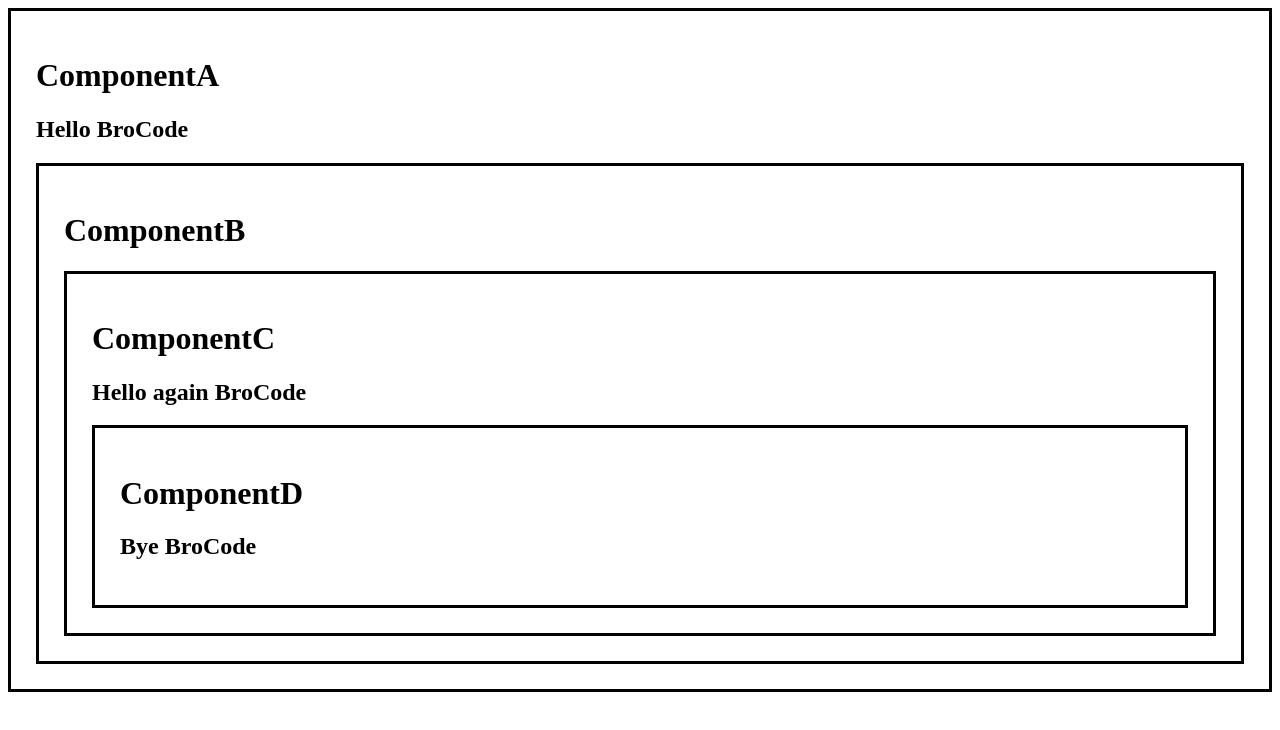
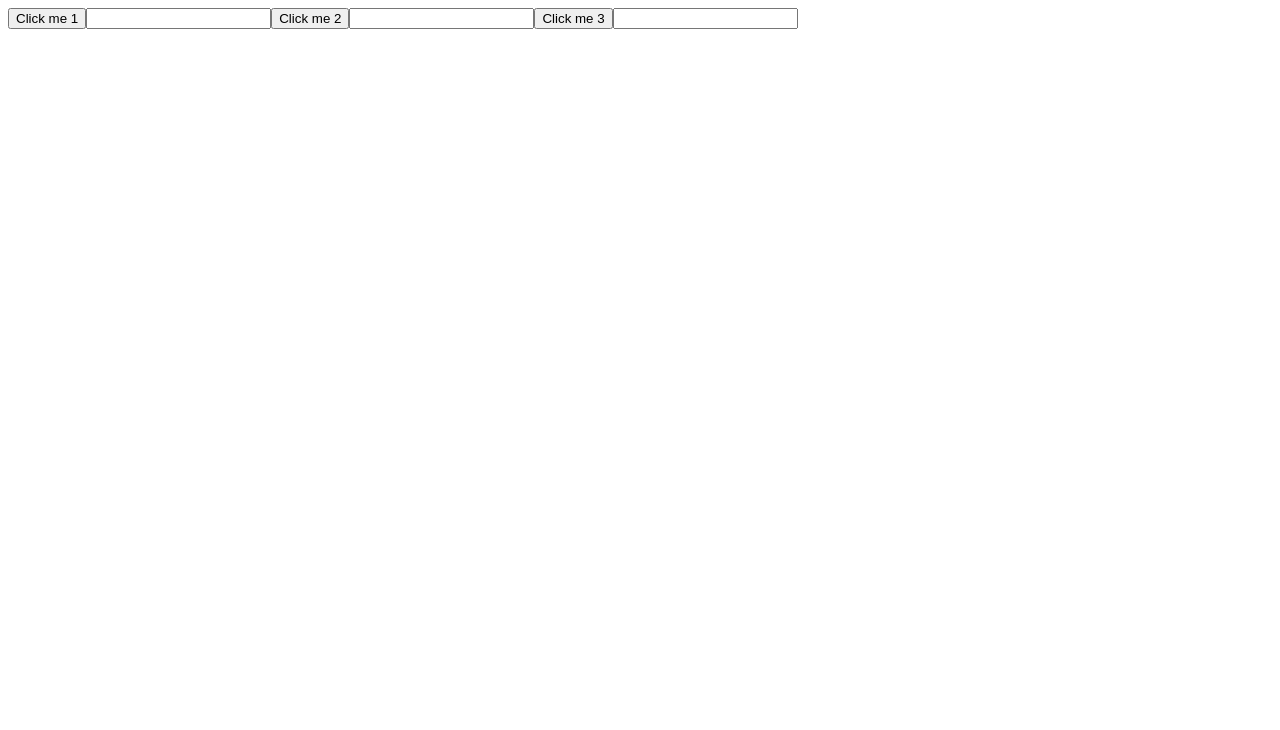
Before and after one commit to ark948/react02, a React (Vite) app: page / in a window 1280 px wide. Shown: the top 730 px of the page. Built offline with nearby package versions, Linux system fonts and the light colour scheme.

Commit message:
useRef react hook

```diff
--- a/src/App.jsx
+++ b/src/App.jsx
@@ -1,9 +1,9 @@
-import ComponentA from './ComponentA.jsx';
+import MyComponent from "./MyComponent.jsx";
 
 function App() {
 
     return(
-        <ComponentA />
+        <MyComponent />
     );
 }
 
--- a/src/MyComponent.jsx
+++ b/src/MyComponent.jsx
@@ -1,35 +1,44 @@
-import {useState, useEffect} from 'react';
+import { useState, useEffect, useRef } from 'react';
 
 function MyComponent() {
 
-    const [width, setWidth] = useState(window.innerWidth);
-    const [height, setHeight] = useState(window.innerHeight);
+    // let [number, setNumber] = useState(0);
+    const inputRef1 = useRef(null);
+    const inputRef2 = useRef(null);
+    const inputRef3 = useRef(null);
 
     useEffect(() => {
-        window.addEventListener("resize", handleResize);
-        console.log("Event Listener added.");
+        console.log("COMPONENT RENDERED");
+    });
 
-        // cleanup code for unmounting and free up resources
-        return () => {
-            window.removeEventListener("resize", handleResize);
-            console.log("Event listener removed.");
-        }
-    }, []); // run only once when mounted
-
-    useEffect(() => {
-        document.title = `Size: ${width} x ${height}`;
-    }, [width, height]); // run every time these values change
-
-    function handleResize() {
-        setWidth(window.innerWidth);
-        setHeight(window.innerHeight);
+    function handleClick1() {
+        inputRef1.current.focus();
+        inputRef1.current.style.backgroundColor = 'yellow';
+        inputRef2.current.style.backgroundColor = "";
+        inputRef3.current.style.backgroundColor = "";
+    }
+    function handleClick2() {
+        inputRef2.current.focus();
+        inputRef2.current.style.backgroundColor = 'yellow';
+        inputRef1.current.style.backgroundColor = '';
+        inputRef3.current.style.backgroundColor = '';
+    }
+    function handleClick3() {
+        inputRef3.current.focus();
+        inputRef3.current.style.backgroundColor = 'yellow';
+        inputRef1.current.style.backgroundColor = '';
+        inputRef2.current.style.backgroundColor = '';
     }
 
     return(
-        <>
-        <p>Window Width: {width}px</p>
-        <p>Window height: {height}px</p>
-        </>
+        <div>
+            <button onClick={handleClick1}>Click me 1</button>
+            <input ref={inputRef1} />
+            <button onClick={handleClick2}>Click me 2</button>
+            <input ref={inputRef2} />
+            <button onClick={handleClick3}>Click me 3</button>
+            <input ref={inputRef3} />
+        </div>
     );
 }
 
```
Also changed, not shown: NOTE.txt.
